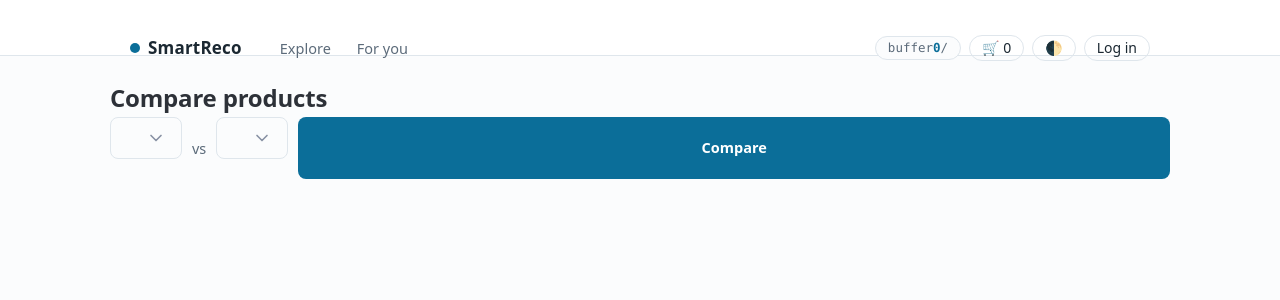
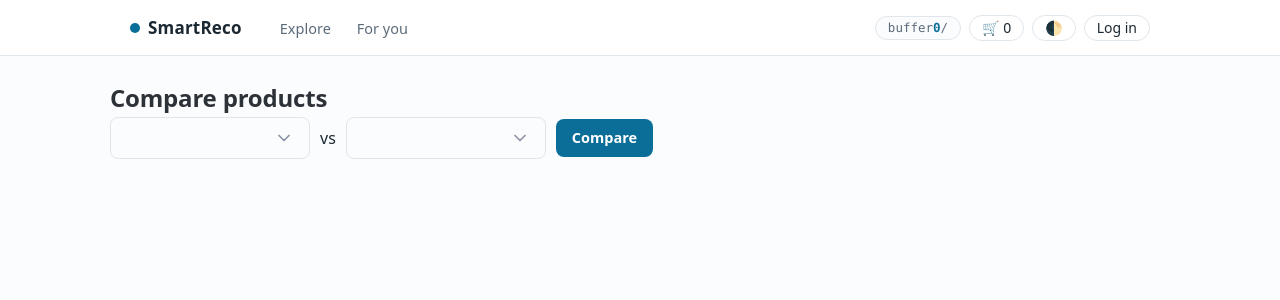
Before and after one commit to dinesh160291/smartreco-agent, a FastAPI app: template apps/web/templates/compare.html in a window 1280 px wide. Shown: the top 300 px of the page. Run offline with FastAPI, Linux system fonts and the light colour scheme; the template is opened without the code that fills it, so the values that code supplies are empty.

Commit message:
Fix app-bar overflow at its real cause; front-page copy; compare row
APP BAR

The nav and brand rendered 9.2px below the bar's bottom border. Cause: the CSS
base gives <header> 20px of block padding, and with height:56px and border-box
that leaves a 16px content box for a 34.5px nav. Fixed by zeroing the padding.

The earlier attempt at this missed it because the verification was wrong, not
just the fix. Pill positions were measured against `.appbar .container` -- but
the container was itself displaced by the same padding, so contents and
reference frame moved together and the numbers looked centred. Re-measured
against the <header> box: every item now sits inside the bar, symmetric around
its 28px centre.

Pinned by a test that asserts the declaration in the stylesheet rather than
measuring a browser, so the regression fails in CI instead of in a screenshot.
Sabotage-verified.

FRONT PAGE

H1 and subtitle now match the approved preview: "Find the right software" /
"Browse the catalog — every view, search, and click quietly teaches SmartReco
what you need."

COMPARE

The Compare button spanned the full row -- the same base-stylesheet width:100%
that affected the search row, which had no rule of its own. Selects and button
now size naturally (button 92px).

Picker options are sorted case-insensitively. Ordering by the name column is
byte order, which filed "dbt Cloud" and "n8n" after "Zoom Workplace" instead
of among the d's and n's: technically sorted, useless in a 250-entry list.
Verified in a browser -- dbt Cloud now sits between Datadog and Deel.

Spec amended in the same commit: 4.1 (bar padding), Explore row (copy, result
count), new Compare row (natural widths, case-insensitive ordering).

179 tests green.

Co-Authored-By: Claude Opus 5 (1M context) <noreply@anthropic.com>

```diff
--- a/apps/web/pages.py
+++ b/apps/web/pages.py
@@ -14,7 +14,7 @@ from pathlib import Path
 from fastapi import APIRouter, Depends, Form, HTTPException, Request
 from fastapi.responses import HTMLResponse, RedirectResponse
 from fastapi.templating import Jinja2Templates
-from sqlalchemy import select
+from sqlalchemy import func, select
 
 from smartreco import models
 from smartreco.catalog_search import search_catalog
@@ -279,8 +279,13 @@ def product_page(request: Request, product_id: str, sd=Depends(_db)):
 def compare(request: Request, a: str | None = None, b: str | None = None, sd=Depends(_db)):
     state, db = sd
     user = _optional_user(request, db)
+    # Alphabetical: the picker is a lookup, and catalog insertion order is
+    # meaningless to a shopper hunting a name in a 250-entry list. Case-folded
+    # because a raw sort is byte order — "dbt Cloud" and "n8n" would land after
+    # "Zoom Workplace" rather than among the d's and n's.
     products = db.execute(select(models.Product).where(
-        models.Product.deleted_at.is_(None))).scalars().all()
+        models.Product.deleted_at.is_(None))
+        .order_by(func.lower(models.Product.name))).scalars().all()
 
     def enrich(pid):
         p = db.get(models.Product, pid) if pid else None
--- a/apps/web/static/style.css
+++ b/apps/web/static/style.css
@@ -51,7 +51,10 @@ h2 { font-size: 17px; font-weight: 700; margin: 26px 0 10px; }
 .container { max-width: 1060px; padding: 0 20px; margin: 0 auto; }
 main.container { padding: 28px 0 64px; }
 .appbar {
-  height: 56px; position: sticky; top: 0; z-index: 20;
+  /* padding:0 is an override, not a reset: the CSS base gives <header> 20px of
+     block padding, which with a 56px border-box height leaves a 16px content
+     box — the nav and brand then render below the bar's bottom border. */
+  height: 56px; padding: 0; position: sticky; top: 0; z-index: 20;
   background: var(--card); border-bottom: 1px solid var(--line);
 }
 /* min-height, not height: if the nav wraps on a narrow viewport the bar grows
@@ -75,6 +78,10 @@ main.container { padding: 28px 0 64px; }
 .resultcount { font-size: 13px; color: var(--muted); margin: 0 0 12px; }
 .empty { font-size: 14.5px; color: var(--muted); max-width: 68ch; margin: 0 0 18px; }
 .searchbar { display: flex; gap: 10px; margin: 0 0 14px; }
+/* Compare picker row — selects take the slack, the button stays its own size. */
+.comparebar { display: flex; gap: 10px; align-items: center; flex-wrap: wrap; margin: 0 0 18px; }
+.comparebar select { width: auto; min-width: 200px; margin: 0; }
+.comparebar button { flex: 0 0 auto; width: auto; margin: 0; }
 .searchbar input[type="search"] { flex: 1; width: auto; margin: 0; }
 .searchbar button { flex: 0 0 auto; width: auto; margin: 0; }
 /* Pills sit on one optical line, vertically centred in the 56px bar. They are
--- a/apps/web/templates/compare.html
+++ b/apps/web/templates/compare.html
@@ -2,12 +2,12 @@
 {% block title %}Compare · SmartReco{% endblock %}
 {% block content %}
 <h1>Compare products</h1>
-<form method="get" action="/compare" class="sub" style="display:flex; gap:10px;">
-  <select name="a" style="width:auto;">
+<form method="get" action="/compare" class="comparebar">
+  <select name="a" aria-label="First product">
     {% for p in all_products %}<option value="{{ p.product_id }}" {% if a and p.product_id == a.product_id %}selected{% endif %}>{{ p.name }}</option>{% endfor %}
   </select>
-  <span style="align-self:center;">vs</span>
-  <select name="b" style="width:auto;">
+  <span class="muted">vs</span>
+  <select name="b" aria-label="Second product">
     {% for p in all_products %}<option value="{{ p.product_id }}" {% if b and p.product_id == b.product_id %}selected{% endif %}>{{ p.name }}</option>{% endfor %}
   </select>
   <button class="btn" type="submit">Compare</button>
--- a/apps/web/templates/explore.html
+++ b/apps/web/templates/explore.html
@@ -1,8 +1,8 @@
 {% extends "base.html" %}
 {% block title %}Explore · SmartReco{% endblock %}
 {% block content %}
-<h1>Explore software</h1>
-<p class="sub">Search the catalog, or browse by category.</p>
+<h1>Find the right software</h1>
+<p class="sub">Browse the catalog — every view, search, and click quietly teaches SmartReco what you need.</p>
 
 <form class="searchbar" method="get" action="/">
   <input type="search" name="q" value="{{ q or '' }}"
```
Also changed, not shown: docs/implementation/ui-design-spec.md (+3 -2 lines), tests/test_ui_tracking_contract.py (+29 -0 lines).
